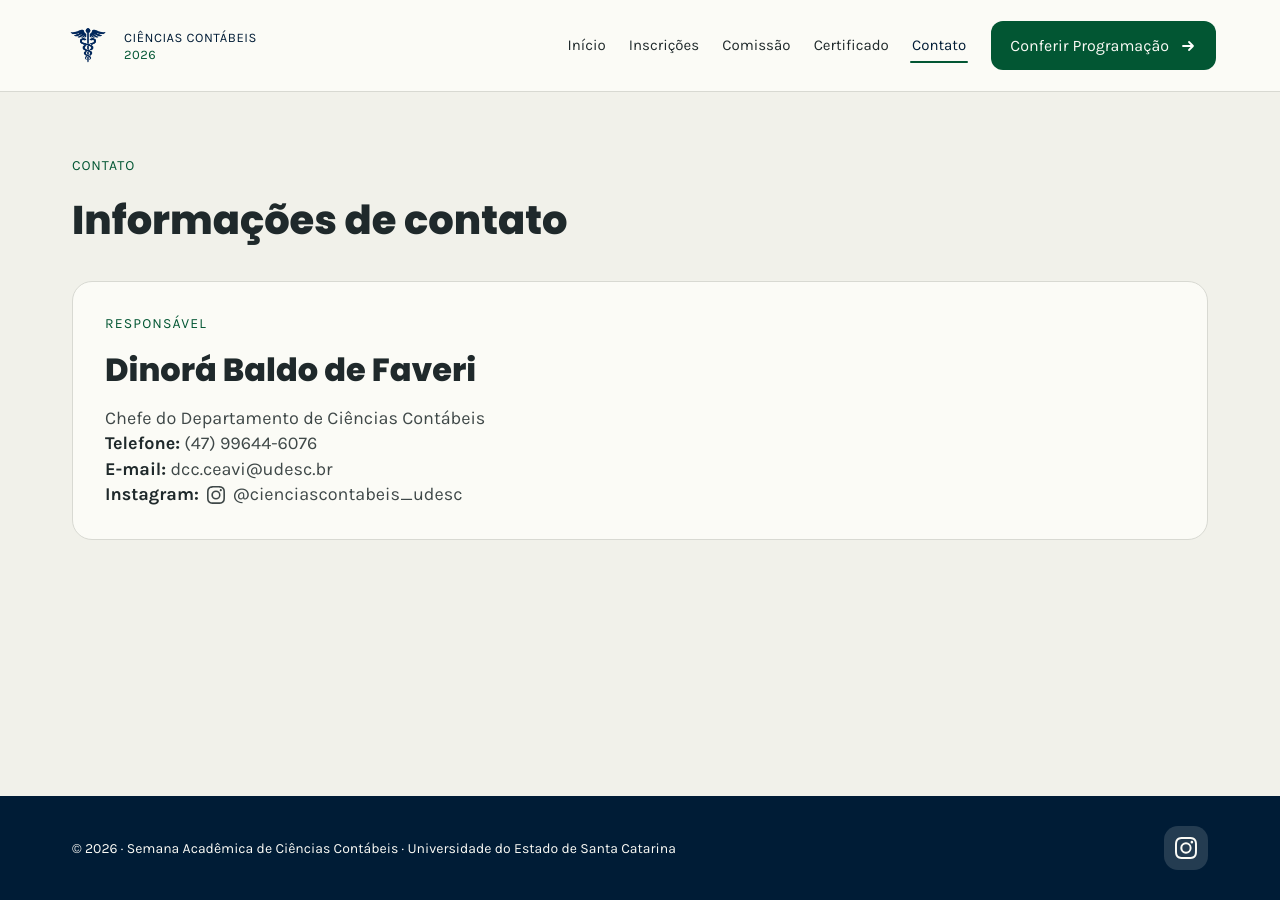
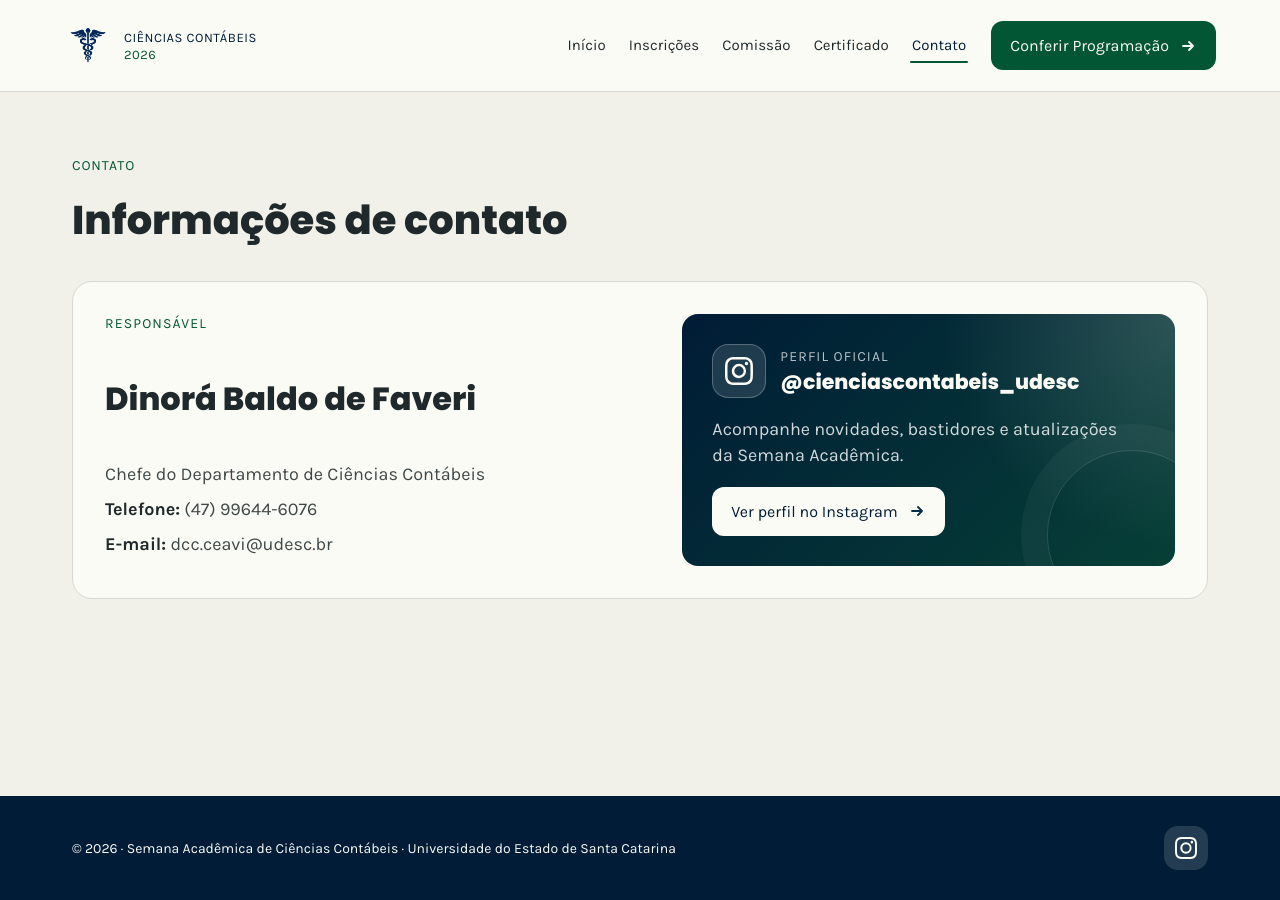
Before and after one commit to semanaacademicacontabeis/semanaacademicacontabeis.github.io, a Jekyll site: the page built from contato.html, in a window 1280 px wide. Built offline with Jekyll 4.4.1, drawn with Linux system fonts in a browser that asks for light colours.

Commit message:
Card Contato Modificado

```diff
--- a/assets/css/style.scss
+++ b/assets/css/style.scss
@@ -1041,9 +1041,9 @@
 
 .status-panel {
   display: grid;
-  grid-template-columns: minmax(0, 1fr) auto;
+  grid-template-columns: minmax(0, 1fr) minmax(360px, 0.9fr);
   gap: 30px;
-  align-items: center;
+  align-items: stretch;
   padding: 32px;
   border: 1px solid var(--line);
   border-radius: var(--radius-lg);
@@ -1069,28 +1069,106 @@
   font-weight: 700;
 }
 
-.contact-details__instagram,
-.contact-details__instagram a {
-  display: flex;
-  align-items: center;
-  gap: 8px;
-}
-
-.contact-details__instagram-icon {
-  width: 18px;
-  height: 18px;
-  flex: 0 0 18px;
-  background: currentColor;
-  -webkit-mask: url("../images/instagram.svg") center / contain no-repeat;
-  mask: url("../images/instagram.svg") center / contain no-repeat;
-}
-
 .status-panel h3 {
   font-size: 32px;
 }
 
 .status-panel p:not(.card__eyebrow) {
   color: var(--muted);
+}
+
+.instagram-profile {
+  position: relative;
+  display: grid;
+  min-height: 230px;
+  align-content: center;
+  justify-items: start;
+  gap: 18px;
+  padding: 30px;
+  overflow: hidden;
+  border-radius: var(--radius-md);
+  background:
+    radial-gradient(circle at 100% 0%, rgba(255, 255, 255, 0.16), transparent 42%),
+    linear-gradient(135deg, var(--navy) 0%, #063f36 100%);
+  color: var(--white);
+}
+
+.instagram-profile::after {
+  position: absolute;
+  right: -42px;
+  bottom: -54px;
+  width: 170px;
+  height: 170px;
+  border: 1px solid rgba(255, 255, 255, 0.14);
+  border-radius: 50%;
+  box-shadow: 0 0 0 26px rgba(255, 255, 255, 0.04);
+  content: "";
+}
+
+.instagram-profile__header {
+  position: relative;
+  z-index: 1;
+  display: flex;
+  min-width: 0;
+  align-items: center;
+  gap: 14px;
+}
+
+.instagram-profile__icon {
+  position: relative;
+  display: grid;
+  width: 54px;
+  height: 54px;
+  flex: 0 0 54px;
+  place-items: center;
+  border: 1px solid rgba(255, 255, 255, 0.25);
+  border-radius: 16px;
+  background: rgba(255, 255, 255, 0.12);
+}
+
+.instagram-profile__icon::before {
+  width: 28px;
+  height: 28px;
+  background: currentColor;
+  content: "";
+  -webkit-mask: url("../images/instagram.svg") center / contain no-repeat;
+  mask: url("../images/instagram.svg") center / contain no-repeat;
+}
+
+.instagram-profile .card__eyebrow {
+  margin-bottom: 3px;
+  color: rgba(255, 255, 255, 0.72);
+}
+
+.instagram-profile h3 {
+  color: var(--white);
+  font-size: clamp(18px, 1.6vw, 21px);
+  line-height: 1.3;
+  white-space: nowrap;
+}
+
+.status-panel .instagram-profile > p {
+  position: relative;
+  z-index: 1;
+  max-width: 40ch;
+  color: rgba(255, 255, 255, 0.82);
+  line-height: 1.45;
+}
+
+.instagram-profile__button {
+  position: relative;
+  z-index: 1;
+  background: var(--white);
+  color: var(--navy);
+}
+
+.instagram-profile__button:hover,
+.instagram-profile__button:focus-visible {
+  background: var(--cyan-soft);
+}
+
+.instagram-profile__button img {
+  filter: none;
 }
 
 .feature-cards {
@@ -1250,6 +1328,7 @@
   .metrics { grid-template-columns: repeat(2, minmax(0, 1fr)); }
   .card-grid,
   .card-grid--four { grid-template-columns: repeat(2, minmax(0, 1fr)); }
+  .status-panel { grid-template-columns: 1fr; }
 }
 
 @media (max-width: 640px) {
@@ -1299,6 +1378,7 @@
   .switcher button { flex: 0 0 auto; }
   .callout { align-items: flex-start; flex-direction: column; }
   .status-panel { grid-template-columns: 1fr; padding: 24px 20px; }
+  .instagram-profile h3 { white-space: normal; }
 
   .realization { padding: 32px 20px; }
   .realization__inner { gap: 16px; }
--- a/comissao-organizadora.html
+++ b/comissao-organizadora.html
@@ -13,6 +13,7 @@
 
   <ul class="contributor-list" aria-label="Integrantes da comissão organizadora">
     <li>Alessandra Teresinha Penz</li>
+    <li>Ana Clara Leandro</li>
     <li>Camile Ancini</li>
     <li>Carlos Eduardo Senem Menegalli</li>
     <li>Daiane Schlup Medeiros</li>
@@ -22,7 +23,7 @@
     <li>Felipe Miguel Fiamoncini</li>
     <li>Gabriela Sacchetti Ferreira</li>
     <li>Giulia Tanquela</li>
-    <li>Iuri Andre de Sena</li>
+    <li>Iuri de Sena André</li>
     <li>Joana Leandro</li>
     <li>Leander Gehrke</li>
     <li>Lizandra Maysa Marcilio</li>
--- a/contato.html
+++ b/contato.html
@@ -19,14 +19,21 @@
         <p>Chefe do Departamento de Ciências Contábeis</p>
         <p><strong>Telefone:</strong> <a href="tel:+5547996446076">(47) 99644-6076</a></p>
         <p><strong>E-mail:</strong> <a href="mailto:dcc.ceavi@udesc.br">dcc.ceavi@udesc.br</a></p>
-        <p class="contact-details__instagram">
-          <strong>Instagram:</strong>
-          <a href="https://www.instagram.com/cienciascontabeis_udesc/" target="_blank" rel="noopener noreferrer">
-            <span class="contact-details__instagram-icon" aria-hidden="true"></span>
-            <span>@cienciascontabeis_udesc</span>
-          </a>
-        </p>
       </div>
     </div>
+    <aside class="instagram-profile" aria-labelledby="instagram-profile-title">
+      <div class="instagram-profile__header">
+        <span class="instagram-profile__icon" aria-hidden="true"></span>
+        <div>
+          <p class="card__eyebrow">PERFIL OFICIAL</p>
+          <h3 id="instagram-profile-title">@cienciascontabeis_udesc</h3>
+        </div>
+      </div>
+      <p>Acompanhe novidades, bastidores e atualizações da Semana Acadêmica.</p>
+      <a class="button instagram-profile__button" href="https://www.instagram.com/cienciascontabeis_udesc/" target="_blank" rel="noopener noreferrer">
+        Ver perfil no Instagram
+        <img src="{{ '/assets/images/arrow-right.svg' | relative_url }}" alt="" aria-hidden="true">
+      </a>
+    </aside>
   </div>
 </section>
```
